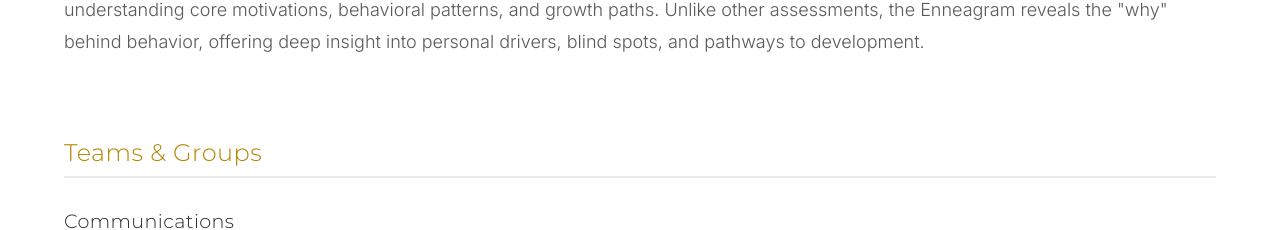
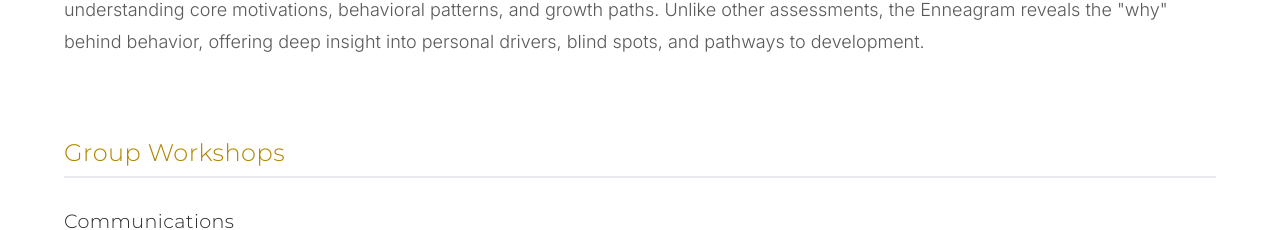
Before and after one commit to jumaanebey/AM-site, a plain HTML site: page services.html in a window 1280 px wide. Shown: the part 2231-2461 px from the top of the page. Drawn offline with nearby package versions, Linux system fonts and the light colour scheme.

Commit message:
Rename 'Teams & Groups' to 'Group Workshops'
🤖 Generated with [Claude Code](https://claude.com/claude-code)

Co-Authored-By: Claude <noreply@anthropic.com>

```diff
--- a/services.html
+++ b/services.html
@@ -417,9 +417,9 @@
             </div>
         </div>
 
-        <!-- Teams and/or Groups -->
+        <!-- Group Workshops -->
         <div style="margin-bottom: 5rem;">
-            <h3 style="font-size: 1.5rem; color: var(--gold-accent); margin-bottom: 2rem; padding-bottom: 0.5rem; border-bottom: 2px solid var(--cool-gray);">Teams &amp; Groups</h3>
+            <h3 style="font-size: 1.5rem; color: var(--gold-accent); margin-bottom: 2rem; padding-bottom: 0.5rem; border-bottom: 2px solid var(--cool-gray);">Group Workshops</h3>
 
             <h4 style="font-size: 1.2rem; color: var(--pine-green); margin-top: 2rem; margin-bottom: 1.5rem;">Communications</h4>
             <div class="services-grid">
```
